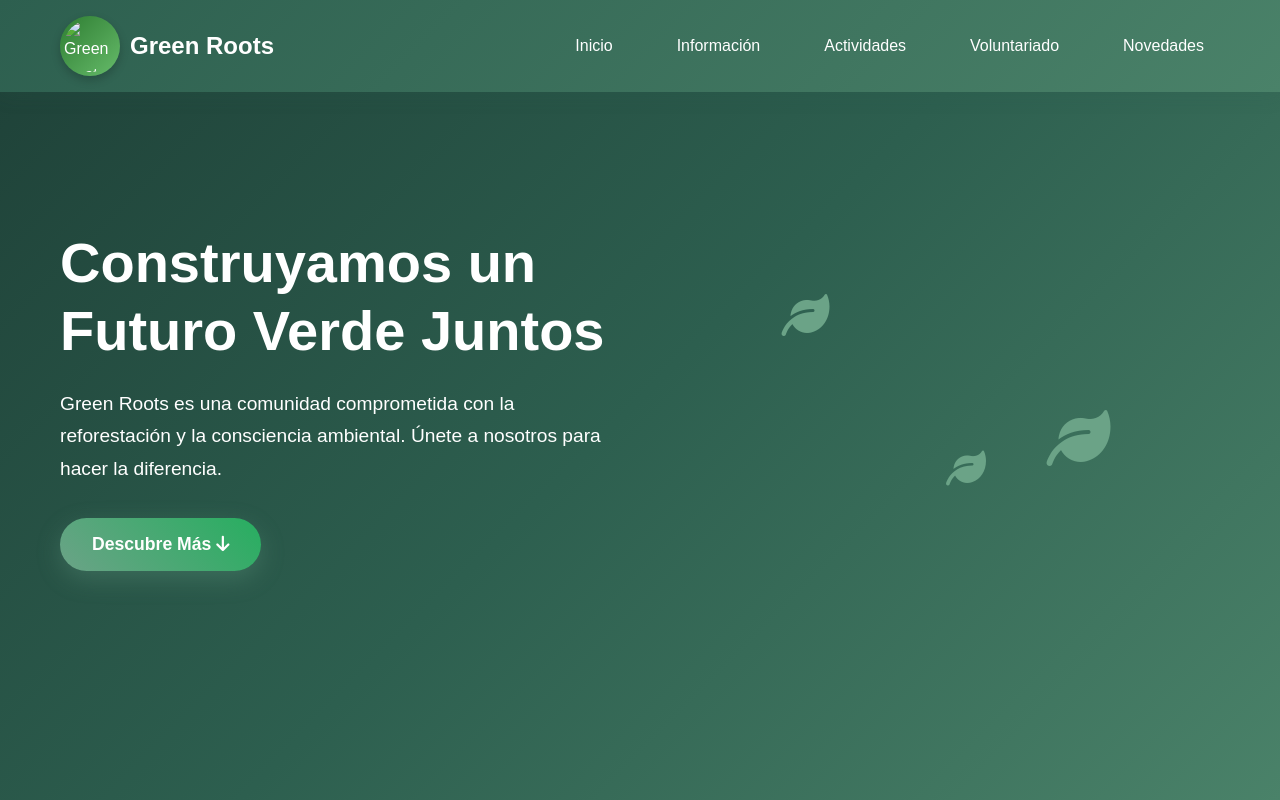
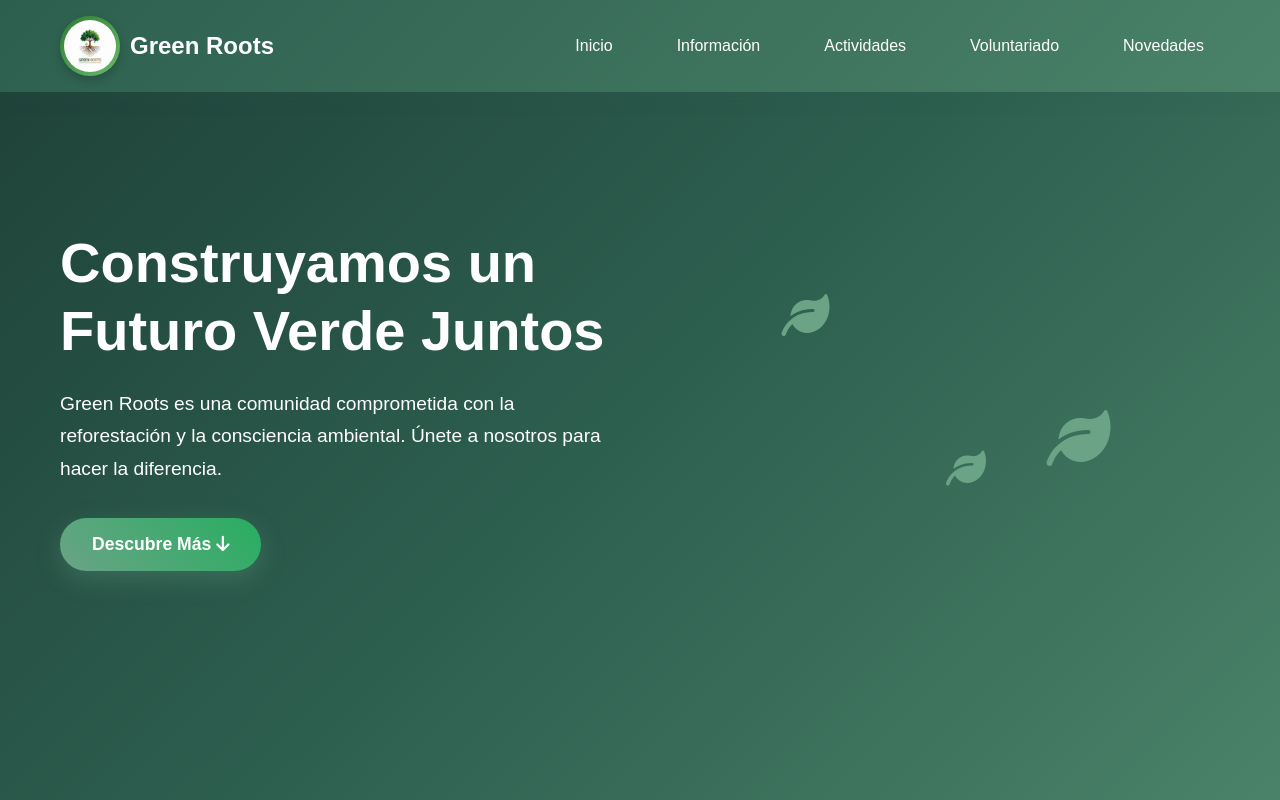
Before and after one commit to Cris209/GreenRoots_Web, a plain HTML site: page frontend/Home.html in a window 1280 px wide. Shown: the top 800 px of the page. Drawn offline with Linux system fonts and the light colour scheme; a web font is replaced by a local one.

Commit message:
Update Home.html

```diff
--- a/frontend/Home.html
+++ b/frontend/Home.html
@@ -13,7 +13,7 @@
     <nav class="navbar">
         <div class="nav-container">
             <div class="logo">
-                <img src="GreenRoots.jpg" alt="Green Roots Logo" class="logo-img">
+                <img src="Green_Roots.jpg" alt="Green Roots Logo" class="logo-img">
                 <h1>Green Roots</h1>
             </div>
             <ul class="nav-menu">
```
